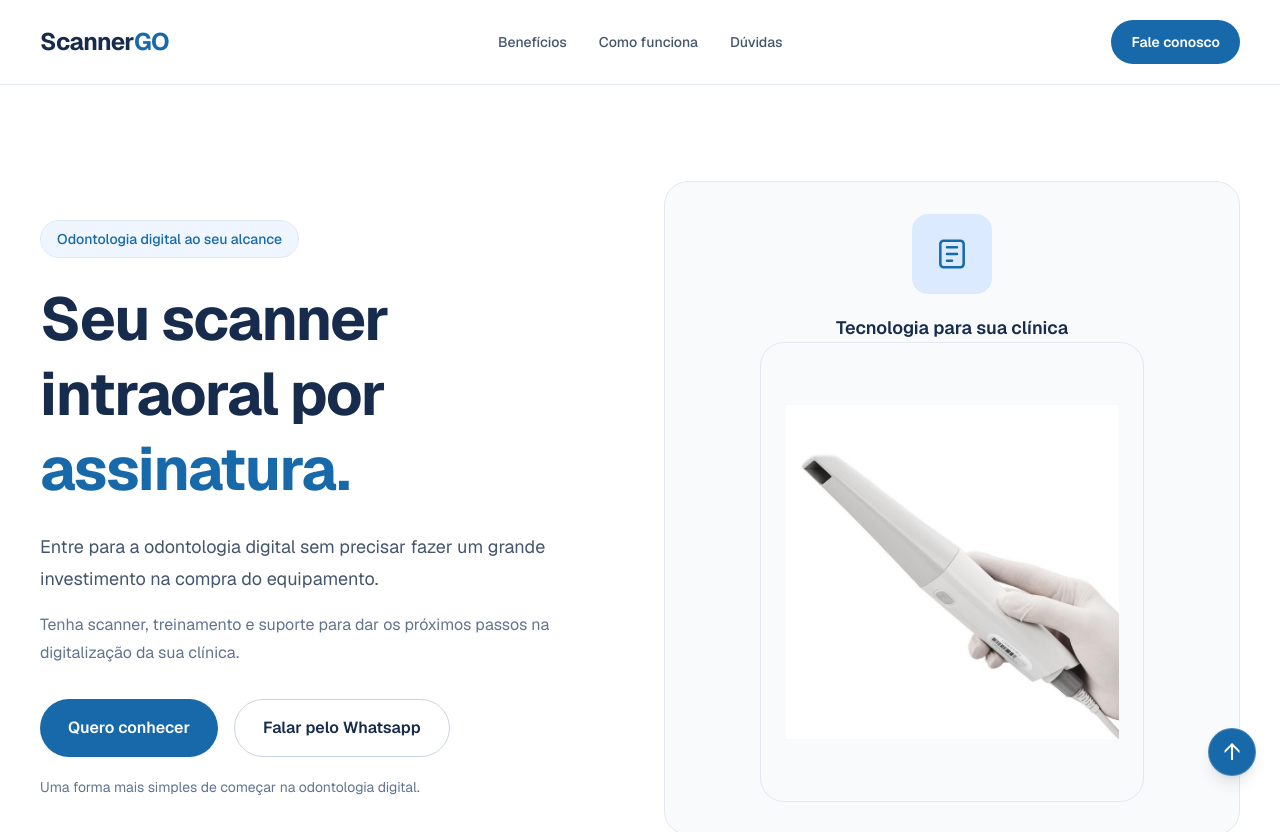
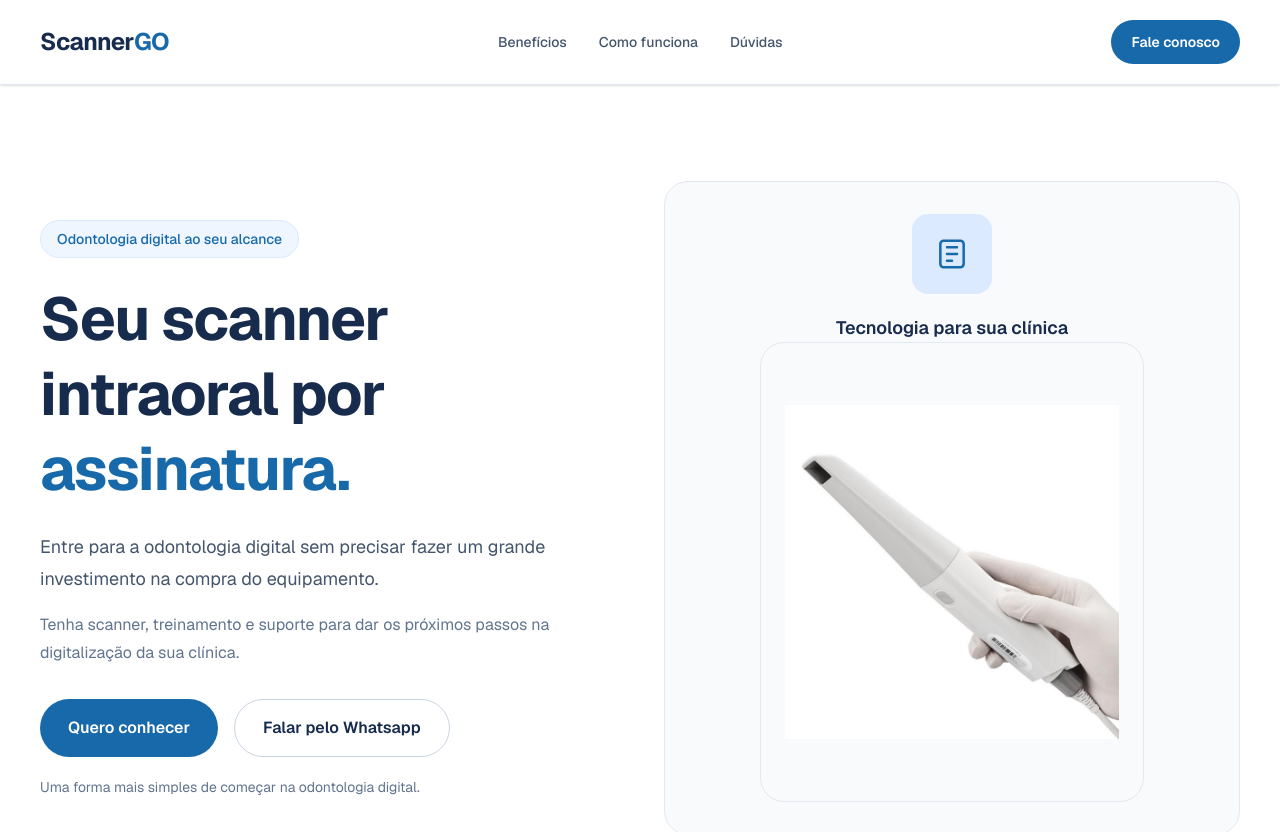
Before and after one commit to AnaBeat/scannergo, a Next.js app: page / in a window 1280 px wide. Shown: the top 832 px of the page. Built offline with nearby package versions, Linux system fonts and the light colour scheme.

Commit message:
atualiza menu

```diff
--- a/app/page.tsx
+++ b/app/page.tsx
@@ -23,7 +23,7 @@ export default function Home() {
   return (
     <div className="min-h-screen">
       {/* Cabeçalho */}
-      <header className="border-b border-slate-200 bg-white">
+      <header className="sticky top-0 z-50 border-b border-slate-200 bg-white shadow-sm">
         <div className="mx-auto flex max-w-7xl items-center justify-between px-6 py-5 lg:px-10">
           <a
             href="#"
@@ -139,16 +139,6 @@ export default function Home() {
       </header>
 
       <main>
-        {/* Botão flutuante — voltar ao topo */}
-        <a
-          href="#topo"
-          aria-label="Voltar ao início da página"
-          title="Voltar ao início"
-          className="fixed bottom-6 right-6 z-50 flex h-12 w-12 items-center justify-center rounded-full border border-white/20 bg-[#1769aa] text-2xl text-white! shadow-lg transition hover:-translate-y-1 hover:bg-[#12558b] focus:outline-none focus:ring-4 focus:ring-blue-200"
-        >
-          <span aria-hidden="true">↑</span>
-        </a>
-
         {/* Bloco 1 - Hero */}
 
         <section id="topo" className="overflow-hidden bg-white">
```
